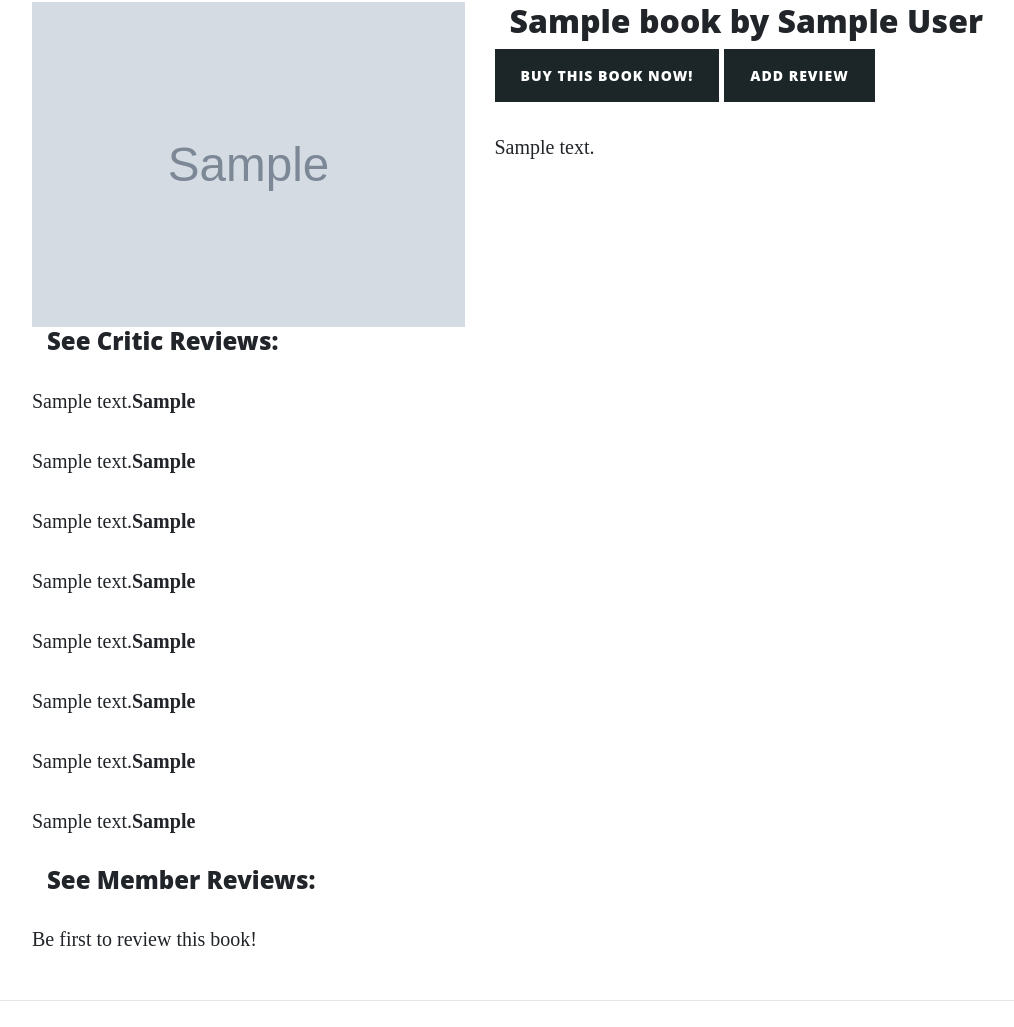
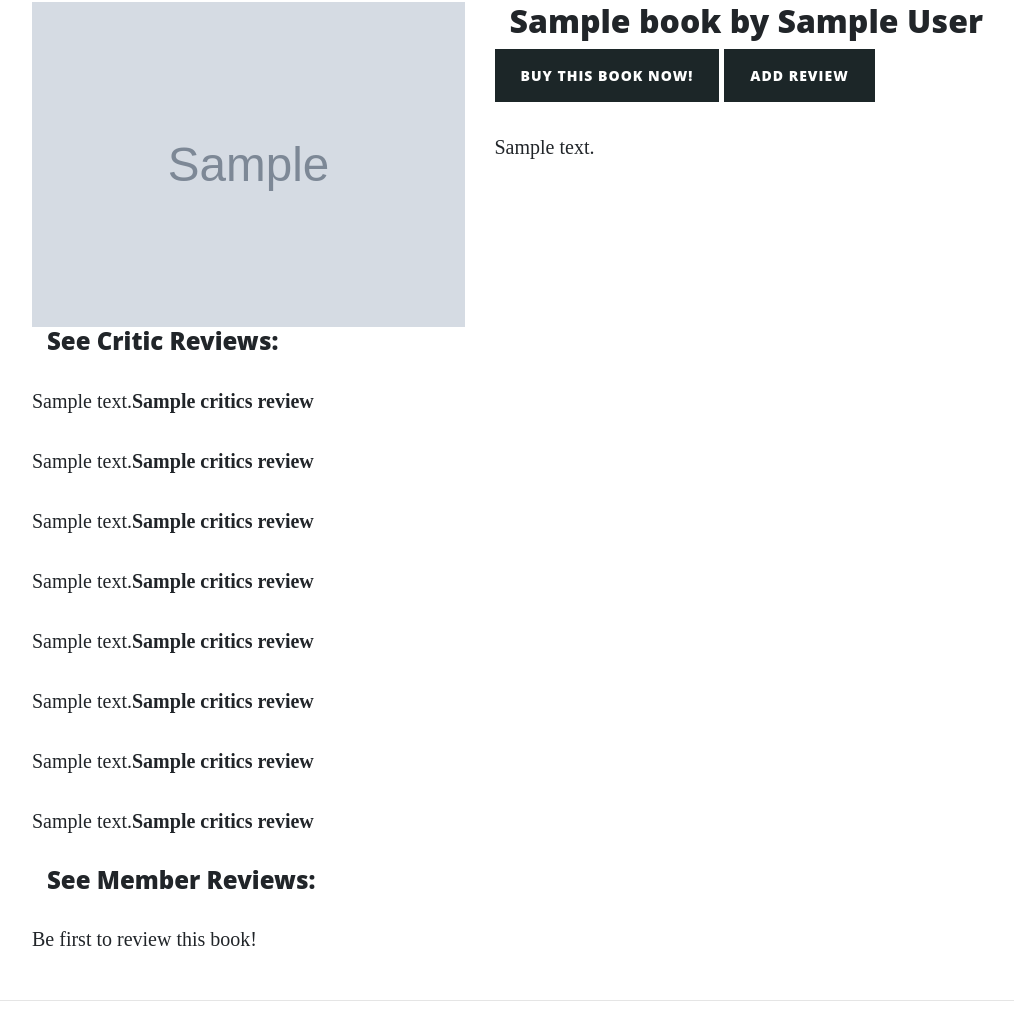
Before and after one commit to LySeriuos/MS-3-book-review, a Flask app: template templates/book.html in a window 1280 px wide. Shown: the part 676-1703 px from the top of the page, without its empty margins (68-1082 px from the left). Run offline with Flask 2, Linux system fonts and the light colour scheme; the template is opened without the code that fills it: most values are stand-ins (such as "Sample title", 1, 10 or a date in 2020); grey boxes marked "Sample" are stand-in pictures; parts of the project's set-up code (start-up, migrations or seed data) failed here and were passed over; some libraries are stand-ins or nearby versions.

Commit message:
adding critics review to the book page

```diff
--- a/first.py
+++ b/first.py
@@ -45,7 +45,12 @@ def reviews_book(book_name):
     book_name = mongo.db.books.find_one()
     if book_name["url"] == book_name:
         book = book_name
-    return render_template("book.html", book=book)
+    book_critics_reviews = {}
+    critics_reviews = mongo.db.critics_reviews.find_one()
+    print(book_name)
+    if book_name["book_name"] == critics_reviews:
+        book_critics_reviews = critics_reviews
+    return render_template("book.html", book=book_name, book_critics_reviews=critics_reviews)
 
 
 @app.route("/about")
--- a/templates/book.html
+++ b/templates/book.html
@@ -1,9 +1,11 @@
 {% extends "base.html" %}
 {% block content %}
+
     <div class="row">
         <div class="col-md-5">
            <img src="{{ book.image_source }}" alt="Profile image for {{ book.book_name}}">
         </div>
+
     <div class="col-md-7">
         <h2 class="col-md-12" name="book_name">{{ book.book_name }} by {{ book.book_author }}</h2>
     <button class="btn btn-primary d-inline"><a href='{{ book.buy_link }}' target="_blank" class="text-white">Buy this book now!</a></button>
@@ -45,24 +47,27 @@
         <p>{{ book.book_description}}</p>
         </div>
 </div>
+
     <div>
     <div class="col-md-12">
         <h4 class="col-md-12 m-20">See Critic Reviews:</h4>
-        <p>{{ book.review1}}<b>{{ book.critic1}}</b></p>
-        <p>{{ book.review2}}<b>{{ book.critic2}}</b></p>
-        <p>{{ book.review3}}<b>{{ book.critic3}}</b></p>
-        <p>{{ book.review4}}<b>{{ book.critic4}}</b></p>
-        <p>{{ book.review5}}<b>{{ book.critic5}}</b></p>
-        <p>{{ book.review6}}<b>{{ book.critic6}}</b></p>
-        <p>{{ book.review7}}<b>{{ book.critic7}}</b></p>
-        <p>{{ book.review8}}<b>{{ book.critic8}}</b></p>
+    {% for critics_review in critics_reviews %}
+
+        <p>{{ critics_review.critic_review_1}}<b>{{ critics_review.critic_name_1}}</b></p>
+        <p>{{ critics_review.critic_review_2}}<b>{{ critics_review.critic_name_2}}</b></p>
+        <p>{{ critics_review.critic_review_3}}<b>{{ critics_review.critic_name_3}}</b></p>
+        <p>{{ critics_review.critic_review_4}}<b>{{ critics_review.critic_name_4}}</b></p>
+        <p>{{ critics_review.critic_review_5}}<b>{{ critics_review.critic_name_5}}</b></p>
+        <p>{{ critics_review.critic_review_6}}<b>{{ critics_review.critic_name_6}}</b></p>
+        <p>{{ critics_review.critic_review_7}}<b>{{ critics_review.critic_name_7}}</b></p>
+        <p>{{ critics_review.critic_review_8}}<b>{{ critics_review.critic_name_8}}</b></p>
+
+    {% endfor %}
     </div>
+
     <div class="col-md-12">
         <h4 class="col-md-12">See Member Reviews:</h4>
         <p>Be first to review this book!</p>
+    </div>
 
-
-
-
-    </div>
 {% endblock %}
```
Also changed, not shown: templates/test.html (added, +8 -0 lines).
